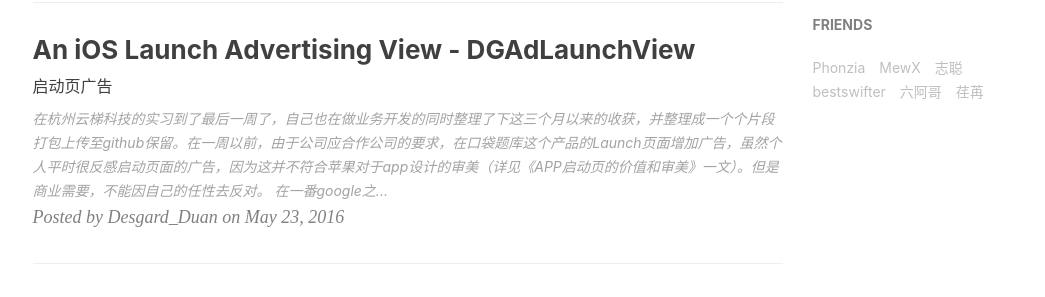
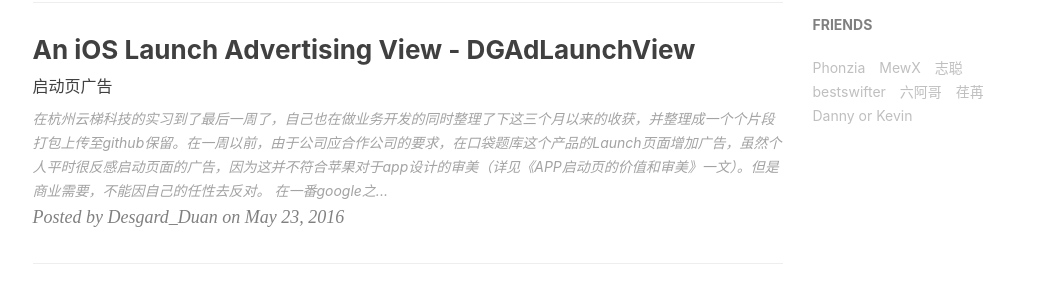
Before and after one commit to Desgard/desgard.github.com, a Jekyll site: the page built from index.html, in a window 1280 px wide and 900 px high, scrolled down 805 px. Shown: the part 153-450 px from the top of the window, without its empty margins (135-1180 px from the left). Built offline with Jekyll 4.4.1, drawn with Linux system fonts in a browser that asks for light colours; nearby versions of some CDN libraries; the list of posts is cut into pages by our own code; comment, search, counter and statistics services are not loaded.

Commit message:
MOD: 更新友链

```diff
--- a/_config.yml
+++ b/_config.yml
@@ -100,5 +100,8 @@ friends: [
     },{
         title: "荏苒",
         href: "www.eyrefree.org"
+    },{
+        title: "Danny or Kevin",
+        href: "http://www.ch8888.cn/"
     }
 ]
```
